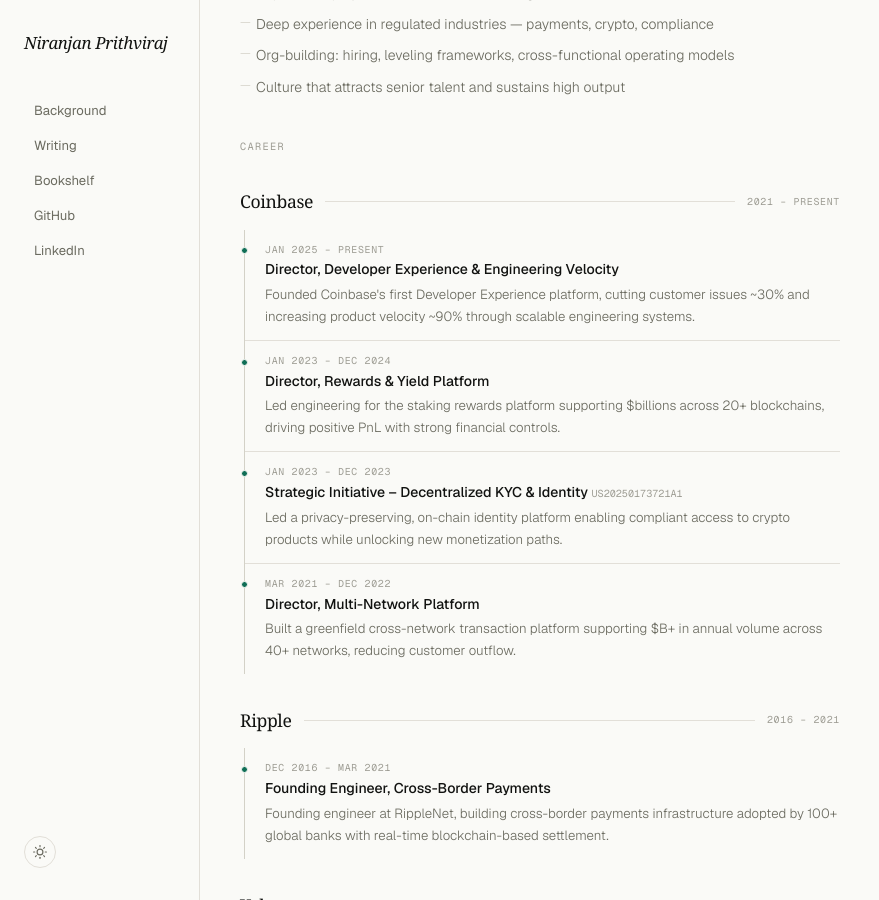
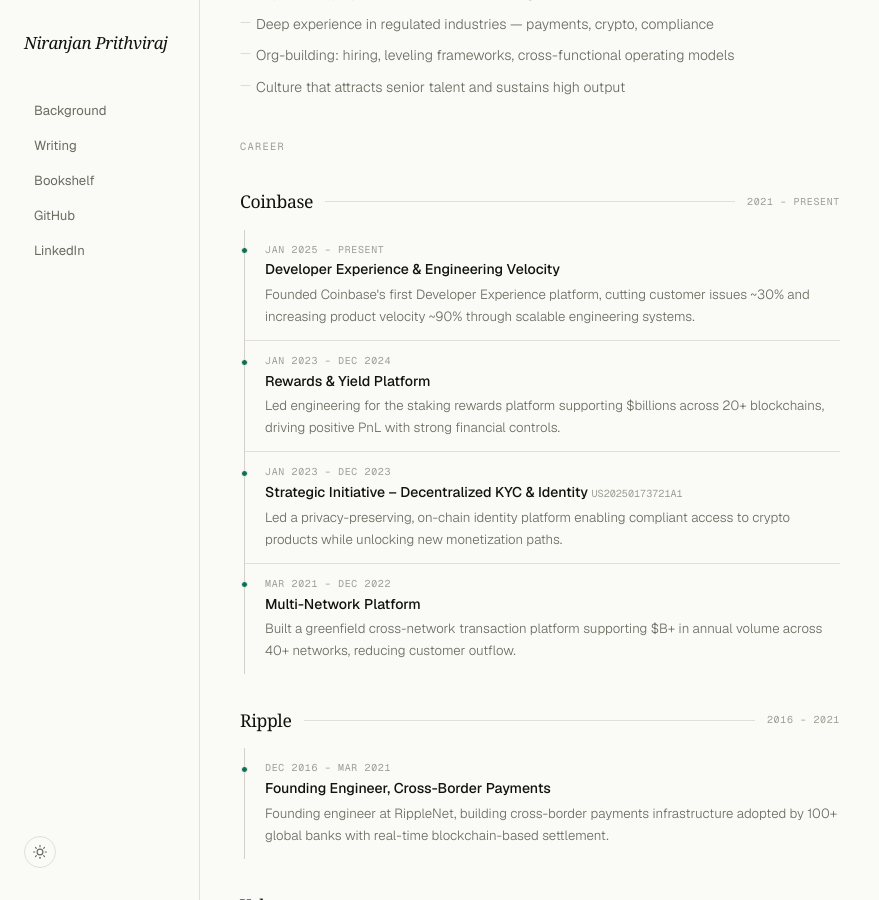
Before and after one commit to nbprithv/nbprithv.github.io, a Jekyll site: the page built from background.html, in a window 1280 px wide and 900 px high, scrolled down 281 px. Shown: the whole window, without its empty margins (0-879 px from the left). Built offline with Jekyll 4.4.1, drawn with Linux system fonts in a browser that asks for light colours; some web fonts are replaced.

Commit message:
Remove Director title from Coinbase roles
Co-Authored-By: Claude Sonnet 4.6 <noreply@anthropic.com>

```diff
--- a/background.html
+++ b/background.html
@@ -32,13 +32,13 @@ permalink: /background/
           <div class="tl-item">
             <div class="tl-marker"></div>
             <div class="tl-dates">Jan 2025 – Present</div>
-            <div class="tl-role">Director, Developer Experience & Engineering Velocity</div>
+            <div class="tl-role">Developer Experience & Engineering Velocity</div>
             <div class="tl-summary">Founded Coinbase's first Developer Experience platform, cutting customer issues ~30% and increasing product velocity ~90% through scalable engineering systems.</div>
           </div>
           <div class="tl-item">
             <div class="tl-marker"></div>
             <div class="tl-dates">Jan 2023 – Dec 2024</div>
-            <div class="tl-role">Director, Rewards & Yield Platform</div>
+            <div class="tl-role">Rewards & Yield Platform</div>
             <div class="tl-summary">Led engineering for the staking rewards platform supporting $billions across 20+ blockchains, driving positive PnL with strong financial controls.</div>
           </div>
           <div class="tl-item">
@@ -50,7 +50,7 @@ permalink: /background/
           <div class="tl-item">
             <div class="tl-marker"></div>
             <div class="tl-dates">Mar 2021 – Dec 2022</div>
-            <div class="tl-role">Director, Multi-Network Platform</div>
+            <div class="tl-role">Multi-Network Platform</div>
             <div class="tl-summary">Built a greenfield cross-network transaction platform supporting $B+ in annual volume across 40+ networks, reducing customer outflow.</div>
           </div>
         </div>
```
